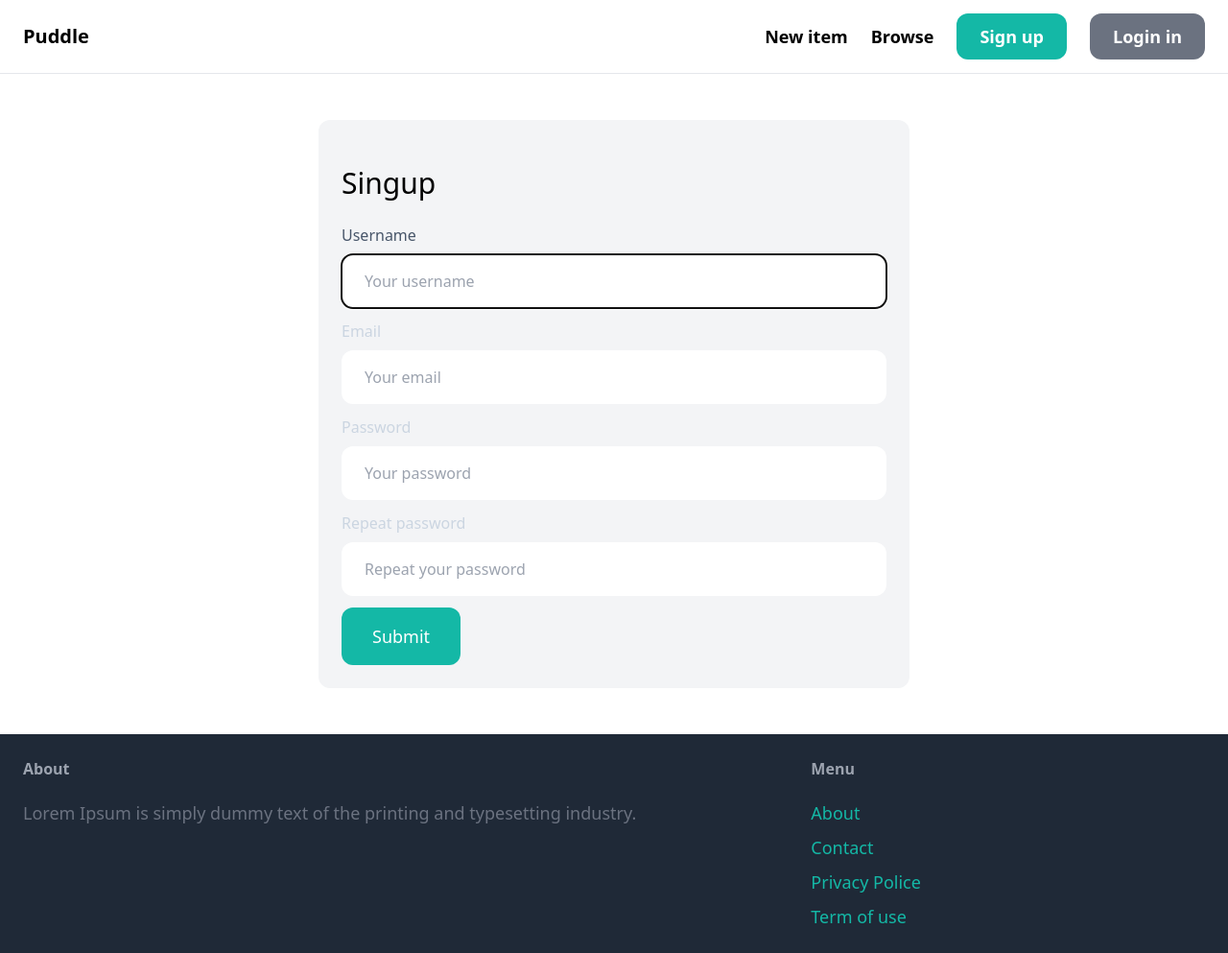
After one commit to Jazyel99/makertplace-django, a Django app: page /singup/ in a window 1280 px wide. The commit adds this page. Shown: the whole page at 96% size. Run offline with Django 4.2, Linux system fonts and the light colour scheme; some libraries are stand-ins or nearby versions.

Commit message:
feat(core): added singup template

```diff
--- a/puddle/core/templates/core/base.html
+++ b/puddle/core/templates/core/base.html
@@ -17,7 +17,7 @@
       <li><a href="#" class="text-lg font-semibold hover:text-gray-500">New item</a></li>
       <li><a href="#" class="text-lg font-semibold hover:text-gray-500">Browse</a></li>
 
-      <li><a href="#" class="px-6 py-3 text-lg font-semibold bg-teal-500 text-white rounded-xl hover:bg-teal-700">Sign up</a></li>
+      <li><a href="{% url 'core:singup' %}" class="px-6 py-3 text-lg font-semibold bg-teal-500 text-white rounded-xl hover:bg-teal-700">Sign up</a></li>
       <li><a href="#" class="px-6 py-3 text-lg font-semibold bg-gray-500 text-white rounded-xl hover:bg-gray-700">Login in</a></li>
     </ul>
   </nav>
--- /dev/null
+++ b/puddle/core/templates/core/singup.html
@@ -0,0 +1,47 @@
+{% extends 'core/base.html' %}
+
+{% block title %}Sing up{% endblock %}
+
+{% block content %}
+ <div class="w-1/2 my-6 mx-auto p-6 bg-gray-100 rounded-xl">
+  <h1 class="my-6 text-3xl">Singup</h1>
+  <form method="POST" action=".">
+    {% csrf_token %}
+
+    <!-- {{ form.as_p }} -->
+    <!-- {{ form.non_field_erros }} -->
+
+    <div class="mb-3">
+      <label for="" class="inline-block mb-2 text-slate-600">Username</label>
+      {{ form.username }}
+    </div>
+    <div class="mb-3">
+      <label for="" class="inline-block mb-2 text-slate-300">Email</label>
+      {{ form.email }}
+    </div>
+    <div class="mb-3">
+      <label for="" class="inline-block mb-2 text-slate-300">Password</label>
+      {{ form.password1 }}
+    </div>
+    <div class="mb-3">
+      <label for="" class="inline-block mb-2 text-slate-300">Repeat password</label>
+      {{ form.password2 }}
+    </div>
+
+    {% if form.erros or form.non_field_erros %}
+      <div class="mb-2 p-6 bg-red-100 rounded-xl">
+        {% for field in form %}
+          {{ field.erros }}
+        {% endfor %}
+
+        {{ form.non_field_errors }}
+      </div>
+    {% endif %}
+
+    <button class="py-4 px-8 text-lg bg-teal-500 hover:bg-teal-700
+    rounded-xl text-white">
+      Submit
+    </button>
+  </form>
+ </div>
+{% endblock %}
```
